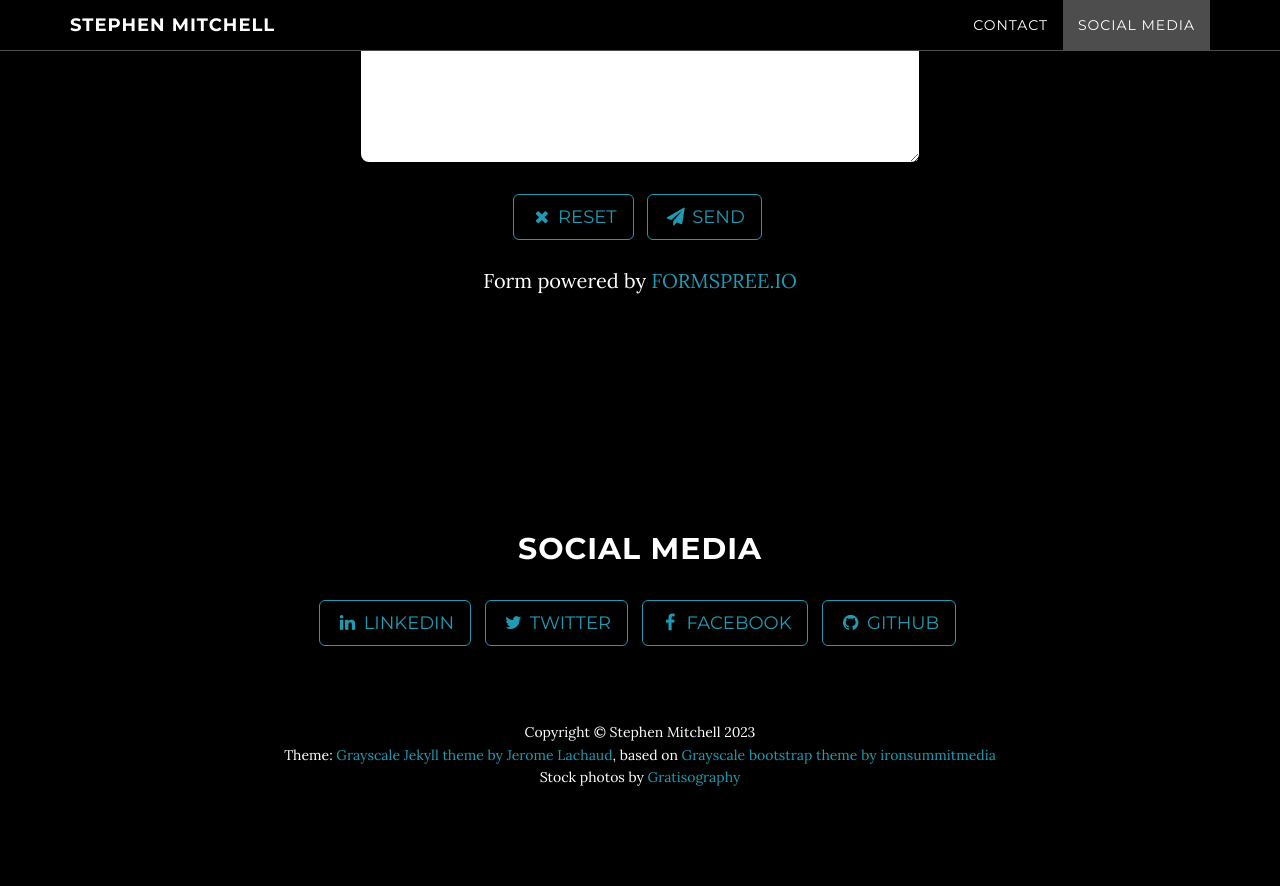
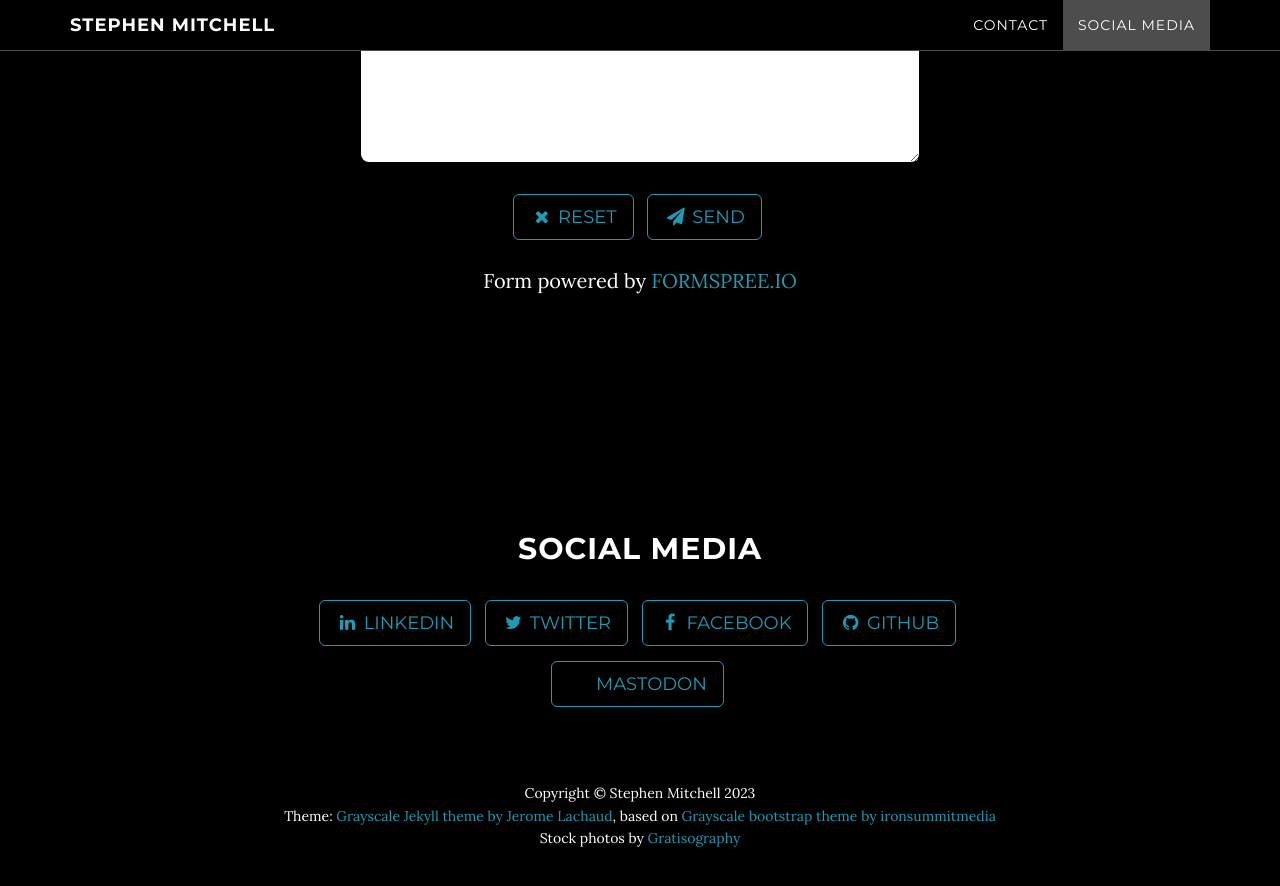
Before and after one commit to stephen-mitchell/stephen-mitchell.github.io, a Jekyll site: the page built from index.html, in a window 1280 px wide and 900 px high, scrolled down 1500 px. Shown: the top 886 px of the window. Built offline with Jekyll 4.4.1, drawn with Linux system fonts in a browser that asks for light colours; before the commit the page ends 2339 px from its top, so only the background shows below that.

Commit message:
Add Mastodon to Social Media section

```diff
--- a/_config.yml
+++ b/_config.yml
@@ -22,6 +22,8 @@ social:
     url: https://www.facebook.com/stephen.mitchell
   - title: github
     url: https://github.com/stephen-mitchell
+  - title: mastodon
+    url: https://yorkshire.social/@stephenmitchell
 
 # Build settings
 markdown: kramdown
--- a/_includes/social_media.html
+++ b/_includes/social_media.html
@@ -5,7 +5,7 @@
       <ul class="list-inline banner-social-buttons">
         {% for network in site.social %}
           <li>
-            <a href="{{ network.url }}" class="btn btn-default btn-lg"><i class="fa fa-{{ network.title }} fa-fw"></i> <span class="network-name">{{ network.title }}</span></a>
+            <a href="{{ network.url }}" class="btn btn-default btn-lg" rel="me"><i class="fa fa-{{ network.title }} fa-fw"></i> <span class="network-name">{{ network.title }}</span></a>
           </li>
         {% endfor %}
       </ul>
```
